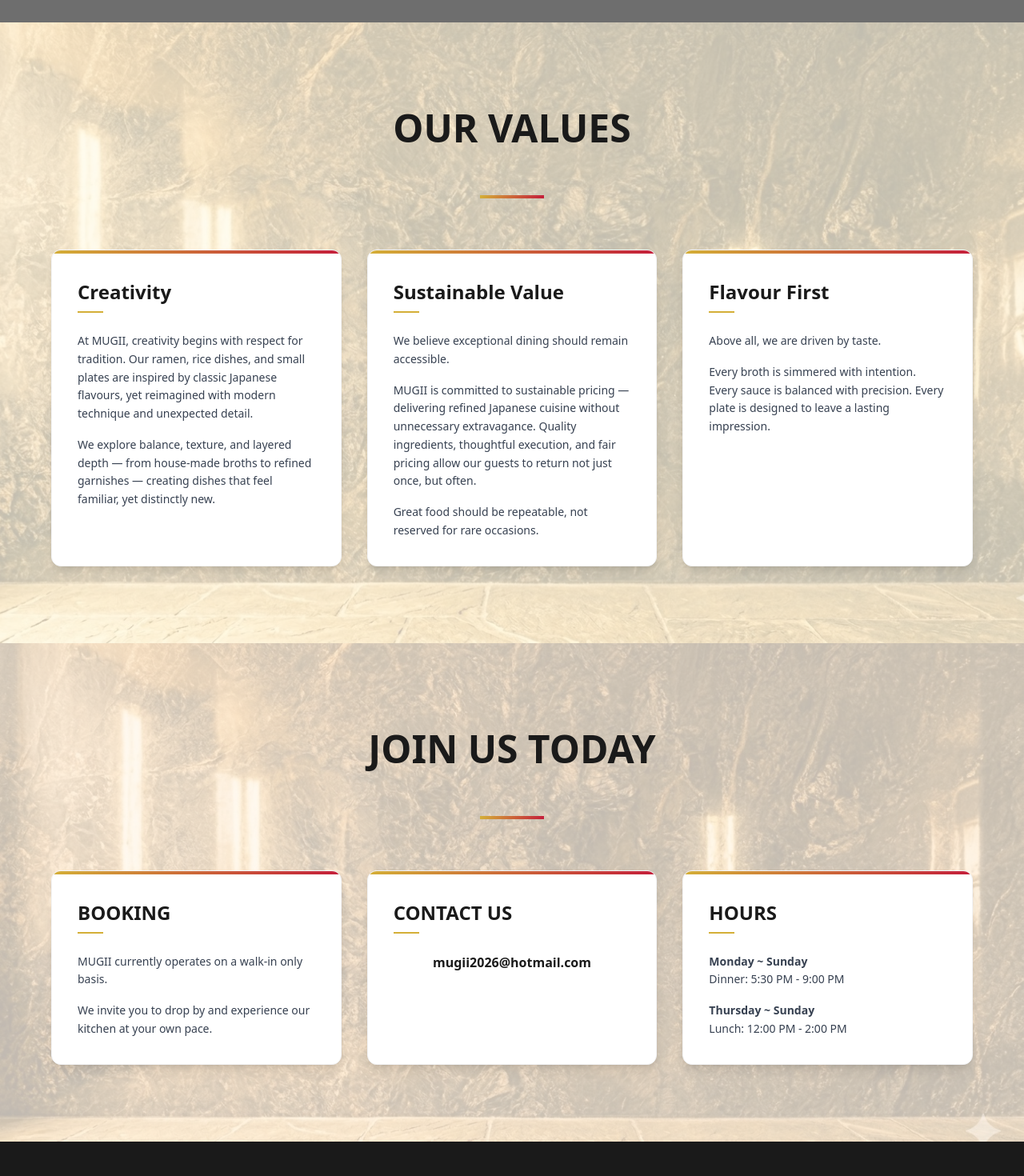
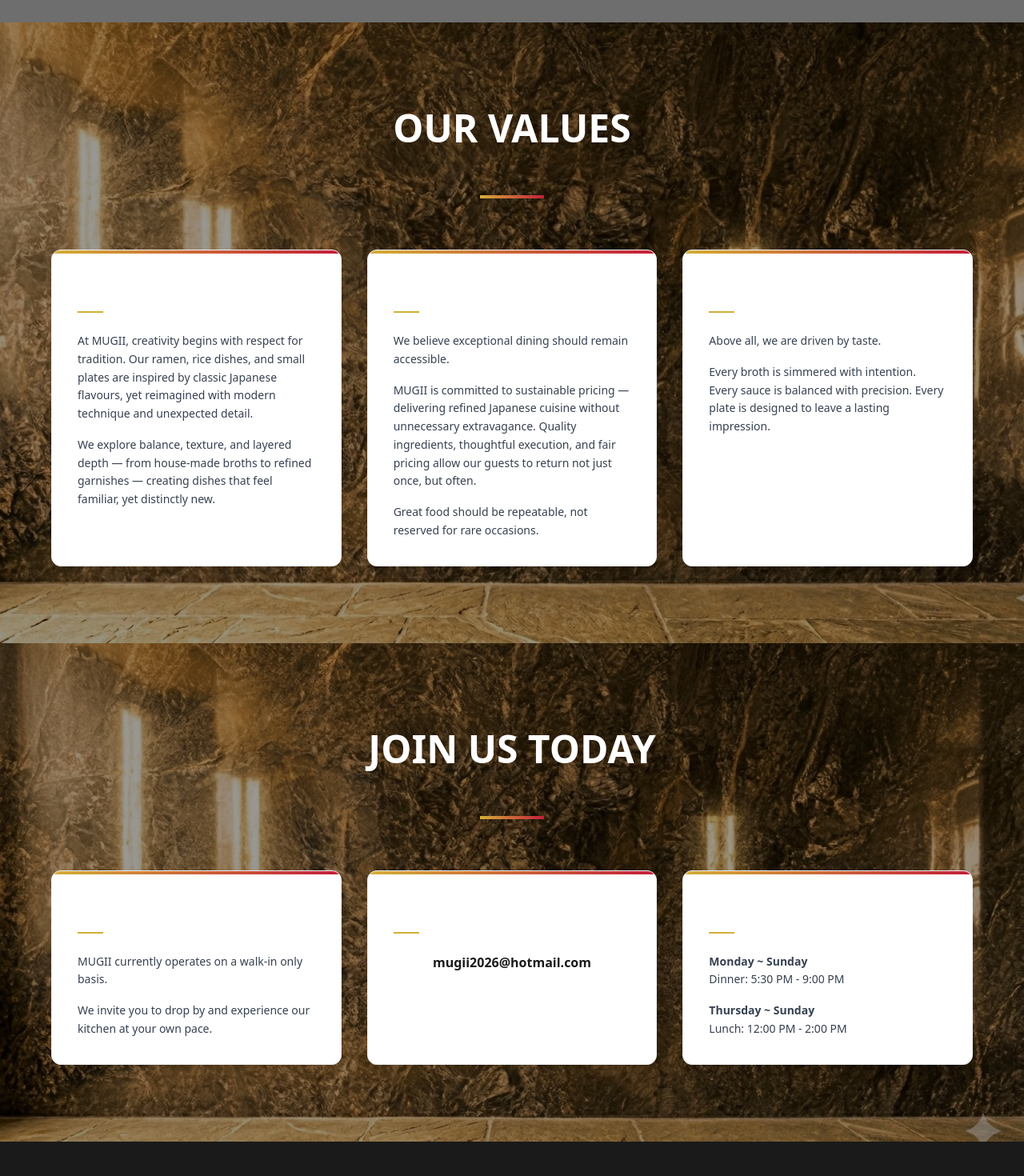
Before and after one commit to ScottLiou1984/website, a Next.js app: page / in a window 1280 px wide. Shown: the part 620-2090 px from the top of the page at 80% size. Built offline with nearby package versions, Linux system fonts and the light colour scheme; grey boxes are pictures that could not be loaded.

Commit message:
Update home page background styling and text colors

```diff
--- a/src/app/page.tsx
+++ b/src/app/page.tsx
@@ -45,13 +45,14 @@ export default function Home() {
             backgroundImage: 'url(/images/all_background.jpg)',
             backgroundSize: 'cover',
             backgroundPosition: 'center',
+            backgroundAttachment: 'fixed',
           }}
         >
           {/* Semi-transparent overlay */}
-          <div className="absolute inset-0 bg-amber-50 opacity-75"></div>
+          <div className="absolute inset-0 bg-black opacity-40"></div>
           <div className="container-max relative z-10">
             <div className="text-center mb-16">
-              <h2 className="section-title">OUR VALUES</h2>
+              <h2 className="section-title text-white">OUR VALUES</h2>
               <div className="w-20 h-1 bg-gradient-to-r from-secondary to-accent mx-auto mt-6"></div>
             </div>
 
@@ -63,7 +64,7 @@ export default function Home() {
 
                 {/* Title */}
                 <div className="pt-8 px-8">
-                  <h3 className="text-2xl font-bold text-primary mb-2">Creativity</h3>
+                  <h3 className="text-2xl font-bold text-white mb-2">Creativity</h3>
                   <div className="w-8 h-0.5 bg-secondary mb-6"></div>
                 </div>
 
@@ -90,7 +91,7 @@ export default function Home() {
 
                 {/* Title */}
                 <div className="pt-8 px-8">
-                  <h3 className="text-2xl font-bold text-primary mb-2">Sustainable Value</h3>
+                  <h3 className="text-2xl font-bold text-white mb-2">Sustainable Value</h3>
                   <div className="w-8 h-0.5 bg-secondary mb-6"></div>
                 </div>
 
@@ -119,7 +120,7 @@ export default function Home() {
 
                 {/* Title */}
                 <div className="pt-8 px-8">
-                  <h3 className="text-2xl font-bold text-primary mb-2">Flavour First</h3>
+                  <h3 className="text-2xl font-bold text-white mb-2">Flavour First</h3>
                   <div className="w-8 h-0.5 bg-secondary mb-6"></div>
                 </div>
 
@@ -146,13 +147,14 @@ export default function Home() {
             backgroundImage: 'url(/images/all_background.jpg)',
             backgroundSize: 'cover',
             backgroundPosition: 'center',
+            backgroundAttachment: 'fixed',
           }}
         >
           {/* Semi-transparent overlay */}
-          <div className="absolute inset-0 bg-orange-50 opacity-75"></div>
+          <div className="absolute inset-0 bg-black opacity-40"></div>
           <div className="container-max relative z-10">
             <div className="text-center mb-16">
-              <h2 className="section-title">JOIN US TODAY</h2>
+              <h2 className="section-title text-white">JOIN US TODAY</h2>
               <div className="w-20 h-1 bg-gradient-to-r from-secondary to-accent mx-auto mt-6"></div>
             </div>
 
@@ -162,7 +164,7 @@ export default function Home() {
                 <div className="h-1 bg-gradient-to-r from-secondary to-accent"></div>
 
                 <div className="pt-8 px-8">
-                  <h3 className="text-2xl font-bold text-primary mb-2">BOOKING</h3>
+                  <h3 className="text-2xl font-bold text-white mb-2">BOOKING</h3>
                   <div className="w-8 h-0.5 bg-secondary mb-6"></div>
                 </div>
 
@@ -183,7 +185,7 @@ export default function Home() {
                 <div className="h-1 bg-gradient-to-r from-secondary to-accent"></div>
 
                 <div className="pt-8 px-8">
-                  <h3 className="text-2xl font-bold text-primary mb-2">CONTACT US</h3>
+                  <h3 className="text-2xl font-bold text-white mb-2">CONTACT US</h3>
                   <div className="w-8 h-0.5 bg-secondary mb-6"></div>
                 </div>
 
@@ -201,7 +203,7 @@ export default function Home() {
                 <div className="h-1 bg-gradient-to-r from-secondary to-accent"></div>
 
                 <div className="pt-8 px-8">
-                  <h3 className="text-2xl font-bold text-primary mb-2">HOURS</h3>
+                  <h3 className="text-2xl font-bold text-white mb-2">HOURS</h3>
                   <div className="w-8 h-0.5 bg-secondary mb-6"></div>
                 </div>
 
```
